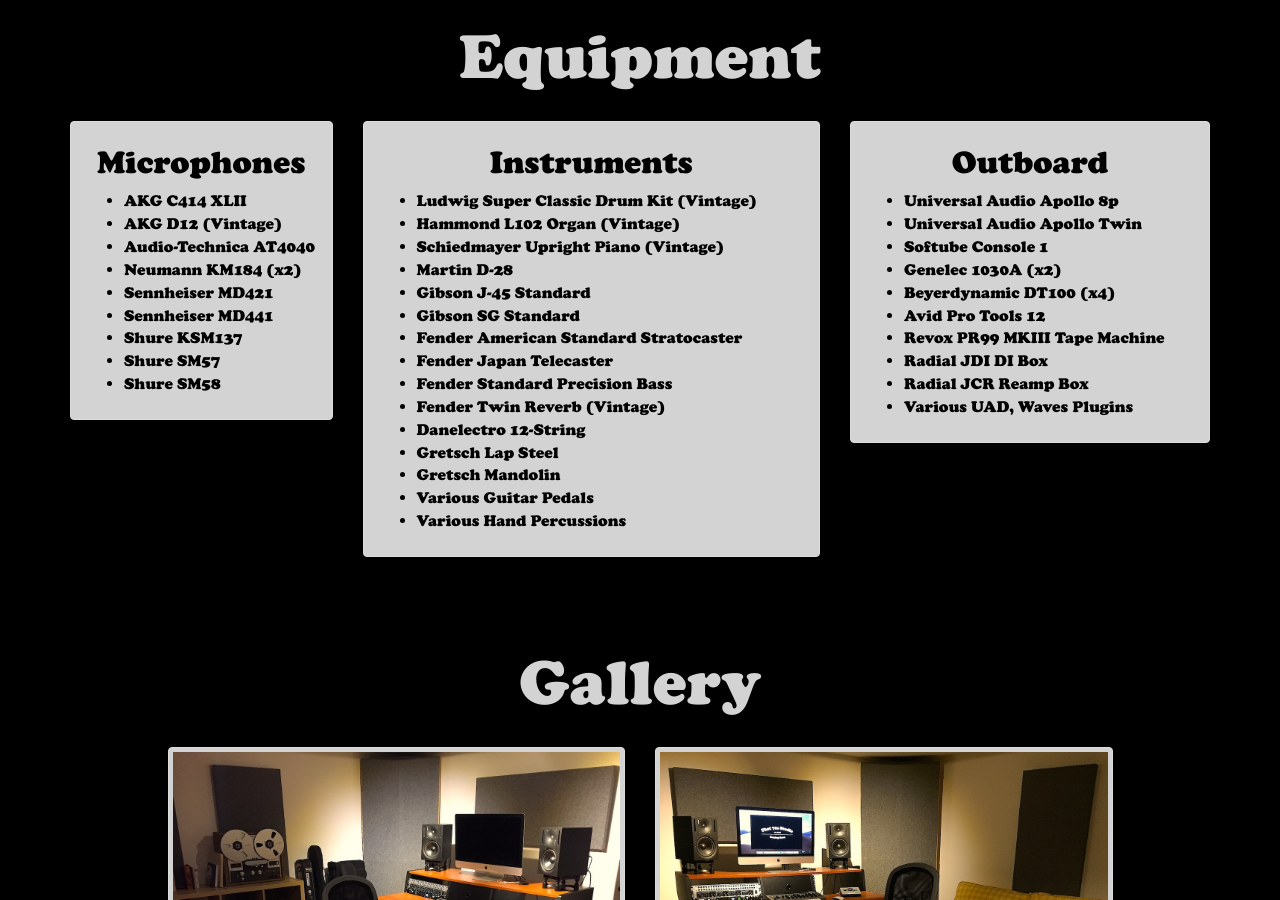
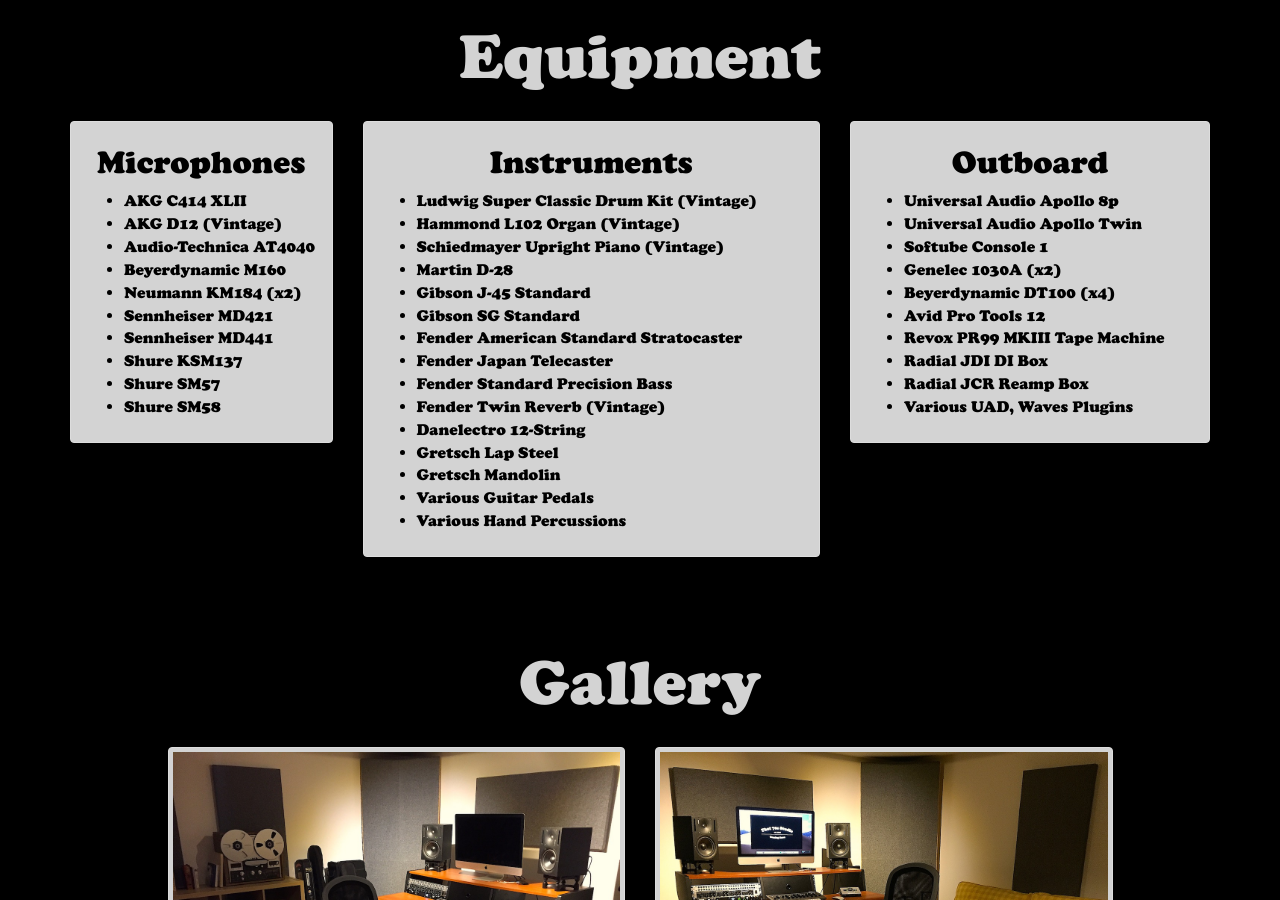
Before and after one commit to that70sstudio/that70sstudio.github.io, a Jekyll site: the page built from index.html, in a window 1280 px wide and 900 px high, scrolled down 858 px. Built offline with Jekyll 4.4.1, drawn with Linux system fonts in a browser that asks for light colours.

Commit message:
Update equipment.yml

```diff
--- a/_data/equipment.yml
+++ b/_data/equipment.yml
@@ -3,6 +3,7 @@
   - AKG C414 XLII
   - AKG D12 (Vintage)
   - Audio-Technica AT4040
+  - Beyerdynamic M160
   - Neumann KM184 (x2)
   - Sennheiser MD421
   - Sennheiser MD441
```
